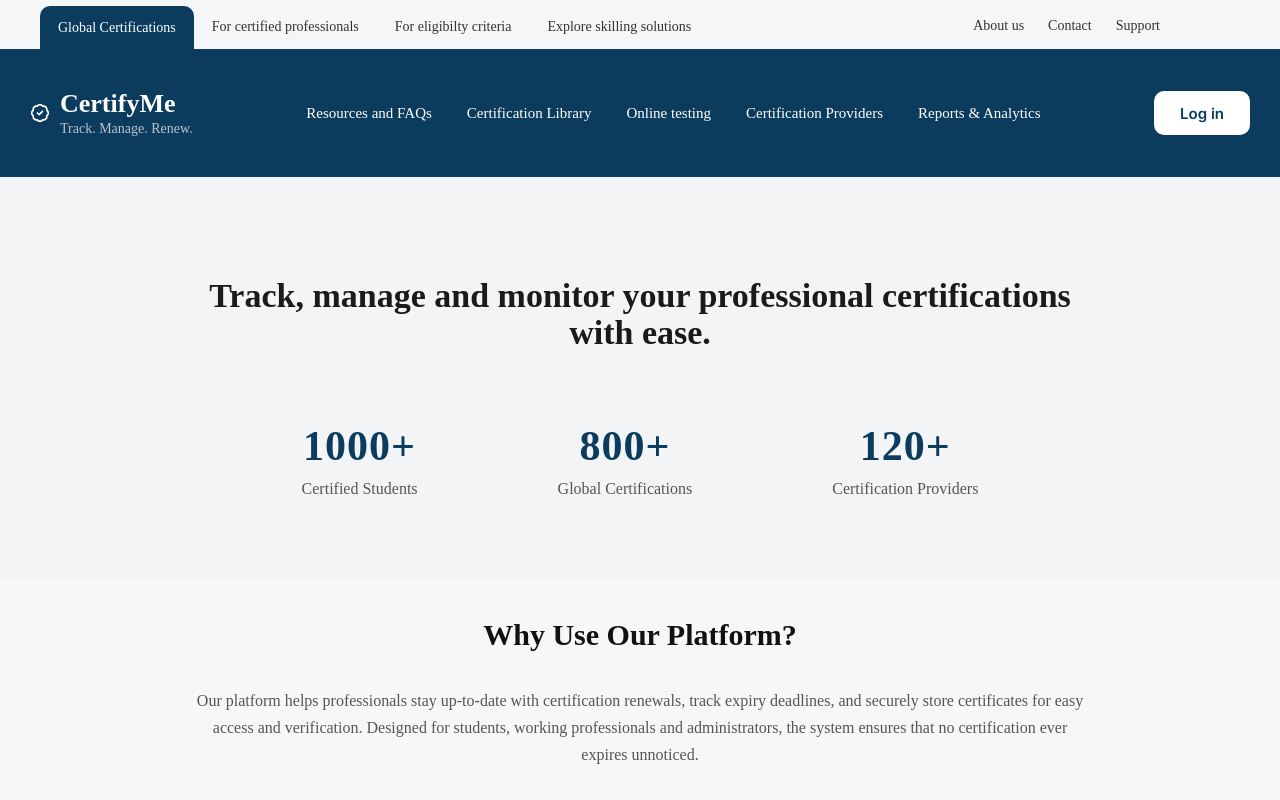
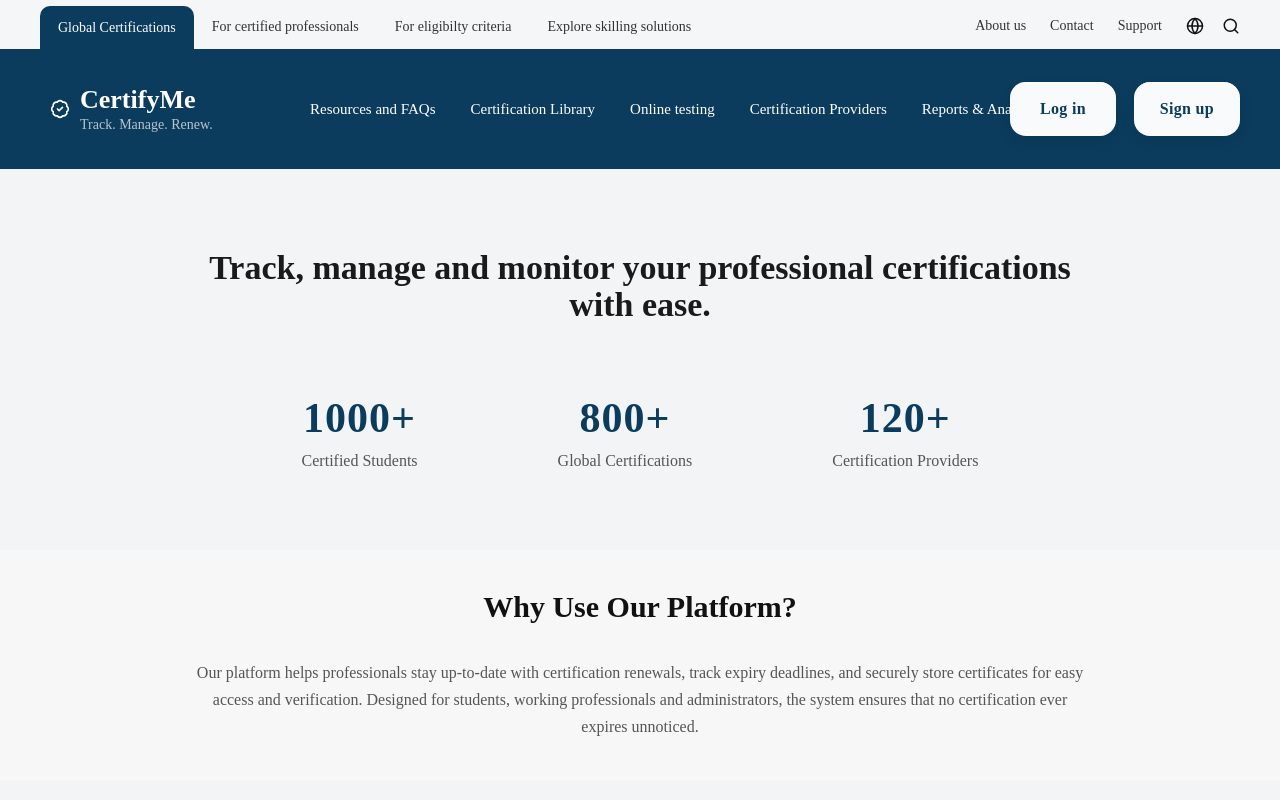
Before and after one commit to lalithdev/CertifyMe-Certification-Tracking-Platform, a React (Vite) app: page / in a window 1280 px wide. Shown: the top 800 px of the page. Built offline with nearby package versions, Linux system fonts and the light colour scheme.

Commit message:
Final Touch for the Front-end review

```diff
--- a/index.html
+++ b/index.html
@@ -2,6 +2,7 @@
 <html lang="en">
   <head>
     <link href="https://fonts.googleapis.com/css2?family=Inter:wght@400;500;600;700&display=swap" rel="stylesheet">
+
     <meta charset="UTF-8" />
     <link rel="icon" type="image/svg+xml" href="/favicon.svg" />
     <meta name="viewport" content="width=device-width, initial-scale=1.0" />
--- a/src/layouts/PublicLayout.css
+++ b/src/layouts/PublicLayout.css
@@ -22,9 +22,19 @@ body {
 /* ===== TOP STRIP ===== */
 .top-right {
   display: flex;
-  gap: 24px;        /* adds space between each span */
   align-items: center;
-  margin-right: 80px; /* moves the whole group to the right */
+   margin-left: auto;
+  gap: 24px;
+}
+
+.top-links {
+  display: flex;
+  gap: 24px;
+}
+
+.top-icons {
+  display: flex;
+  gap: 18px;   /* change this for spacing */
 }
 
 .top-right span {
@@ -52,6 +62,10 @@ body {
   display: flex;
   justify-content: space-between;
   align-items: center;
+}
+
+.top-icon:hover {
+  color: #0b3c5d;
 }
 
 .top-left span {
@@ -88,6 +102,10 @@ body {
   display: flex;
   align-items: center;
   gap: 10px;
+  margin-right: 40px;
+
+    min-width: 220px;   /* prevents shrinking */
+
 }
 
 .logo-icon {
@@ -114,12 +132,21 @@ body {
 }
 
 .header-content {
+  width: 100%;
+  margin: auto;
+  position: relative;
+  padding: 18px 50px;
+  display: flex;
+  align-items: center;
+}
+
+.header-inner {
   max-width: 1300px;
   margin: auto;
-  padding: 22px 30px;
-  display: flex;
+  width: 100%;
+  display: grid;
+  grid-template-columns: auto 1fr auto;
   align-items: center;
-  justify-content: space-between;
 }
 
 body {
@@ -127,11 +154,13 @@ body {
   background-color: #fafafa;
   color: #111;
 }
+
 .main-nav {
   display: flex;
   gap: 35px;
   align-items: center;
 }
+
 .nav-links a {
   font-family: 'Inter', sans-serif;
   font-size: 15px;
@@ -150,39 +179,89 @@ body {
   opacity: 0.8;
 }
 
+.auth-links {
+  position: absolute;
+  right: 40px;
+  top: 50%;
+  transform: translateY(-50%);
+  display: flex;
+  gap: 18px;
+}
+
+.signup-btn {
+  display: inline-flex;
+  align-items: center;
+  justify-content: center;
+
+  height: 54px;              /* 🔥 Increased height */
+  padding: 0 26px;           /* Slightly wider */
+
+  font-family: 'Playfair Display', serif;
+  letter-spacing: 0.3px;
+
+  background: #f8fafc;
+  color: #0b3c5d;
+
+  border: none;
+  border-radius: 16px;       /* Slightly more rounded */
+
+  font-size: 16px;           /* Slightly bigger */
+  font-weight: 800;
+  text-decoration: none;
+
+  box-shadow:
+    0 6px 14px rgba(0,0,0,0.08),
+    inset 0 1px 0 rgba(255,255,255,0.6);
+
+  transition: all 0.25s ease;
+}
+
+.signup-btn:hover {
+  background: #f8fafc;
+  color: #0b3c5d;
+}
+
 .login-btn {
   display: inline-flex;
+  align-items: center;
+  justify-content: center;
 
-  align-items: center;
-  font-family: 'Inter', sans-serif;
-  justify-content: center;
-  height: 44px;              /* Increased height */
-  padding: 0 26px;           /* Horizontal spacing */
-  background: #ffffff;
+  height: 54px;              /* 🔥 Increased height */
+  padding: 0 30px;           /* Slightly wider */
+
+  font-family: 'Playfair Display', serif;
+  letter-spacing: 0.3px;
+
+  background: #f8fafc;
   color: #0b3c5d;
-  font-size: 15px;
-  font-weight: 600;
-  border-radius: 10px;
+
+  border: none;
+  border-radius: 16px;       /* Slightly more rounded */
+
+  font-size: 16px;           /* Slightly bigger */
+  font-weight: 800;
   text-decoration: none;
-  transition: all 0.2s ease;
-}
 
+  box-shadow:
+    0 6px 14px rgba(0,0,0,0.08),
+    inset 0 1px 0 rgba(255,255,255,0.6);
 
-.login-btn:hover {
-  background: #f2f2f2;
+  transition: all 0.25s ease;
 }
 
 .login-btn:hover {
-  background: #f3f3f3;
+  background: #ffffff;
+  transform: translateY(-2px);
+
+  box-shadow:
+    0 10px 22px rgba(0,0,0,0.12),
+    inset 0 1px 0 rgba(255,255,255,0.8);
+
+  color: #0b3c5d;
 }
-
-.login-btn:hover {
-  background: #e6e6e6;
-}
-
 /* ===== HERO SECTION ===== */
 .hero-section {
-  padding: 100px 20px 80px;
+  padding: 80px 20px 80px;
   text-align: center;
 }
 
--- a/src/layouts/PublicLayout.jsx
+++ b/src/layouts/PublicLayout.jsx
@@ -1,6 +1,6 @@
 import { Link } from "react-router-dom";
 import { useState } from "react";
-import { BadgeCheck } from "lucide-react";
+import { BadgeCheck, Globe, Search } from "lucide-react";
 import "./PublicLayout.css";
 
 function PublicLayout() {
@@ -36,12 +36,16 @@ function PublicLayout() {
       ))}
     </div>
       <div className="top-right">
+      <div className="top-links">
         <span>About us</span>
         <span>Contact</span>
-  <span>Support</span>   {/* new */}
+        <span>Support</span>
       </div>
-
-
+      <div className="top-icons">
+        <Globe size={18} className="top-icon" />
+        <Search size={18} className="top-icon" />
+    </div>
+    </div>
 
         </div>
       </div>
@@ -51,6 +55,8 @@ function PublicLayout() {
       <header className="main-header">
       <div className="header-content">
 
+        <div className="header-inner">
+
           <div className="landing-logo">
             <BadgeCheck size={20} className="logo-icon" />
             <div className="logo-text">
@@ -58,7 +64,6 @@ function PublicLayout() {
               <span>Track. Manage. Renew.</span>
             </div>
           </div>
-
 
           <nav className="main-nav">
             <span>Resources and FAQs</span>
@@ -68,13 +73,15 @@ function PublicLayout() {
             <span>Reports & Analytics</span>
           </nav>
 
-          <Link to="/login" className="login-btn">
-            Log in
-          </Link>
+        </div>
+
+        <div className="auth-links">
+            <Link to="/login" className="login-btn">Log in</Link>
+            <Link to="/signup" className="signup-btn">Sign up</Link>
+          </div>
 
       </div>
     </header>
-
       {/* HERO SECTION */}
       <section className="hero-section">
         <h1>
```
Lines whose indentation alone changed are shown as unchanged.
